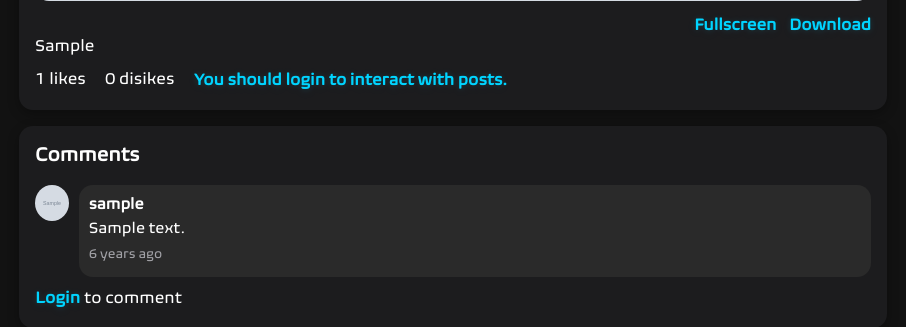
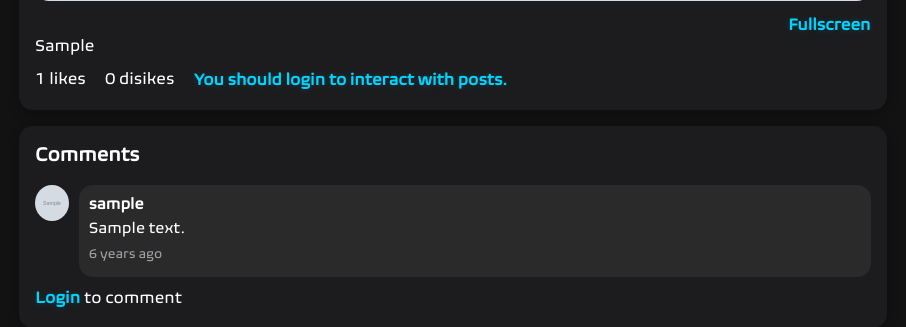
Before and after one commit to Coco-developers/Gallario, a Flask app: page /post/1 in a window 1280 px wide. Shown: the part 772-1099 px from the top of the page, without its empty margins (187-1093 px from the left). Run offline with Flask 3, Linux system fonts and the light colour scheme; tables that the repository leaves empty hold one stand-in row (values such as "Sample post"); grey boxes marked "Sample" are stand-in pictures.

Commit message:
removed download function due to out VIP's request khawla

```diff
--- a/src/templates/post.html
+++ b/src/templates/post.html
@@ -45,7 +45,7 @@
             <div class="post-body">
                 <div style="display: flex; justify-content: flex-end; gap: 12px;">
                     <a href="{{ url_for('main.uploaded_file', filename=post['image']) }}" class="fancy-link neon" style="float: right;">Fullscreen</a>
-                    <a href="{{ url_for('main.uploaded_file', filename=post['image']) }}" class="fancy-link neon"  download="Image.jpg">Download</a>
+                    <!-- <a href="{{ url_for('main.uploaded_file', filename=post['image']) }}" class="fancy-link neon"  download="Image.jpg">Download</a> -->
                     {% if user and user['id'] == post['user_id'] %}
                     <a href="#" onclick='deletePost("{{post.id}}"); return false' class="fancy-link neon" style="float: right; color: red;">Delete post</a>
                     {% endif %}
```
